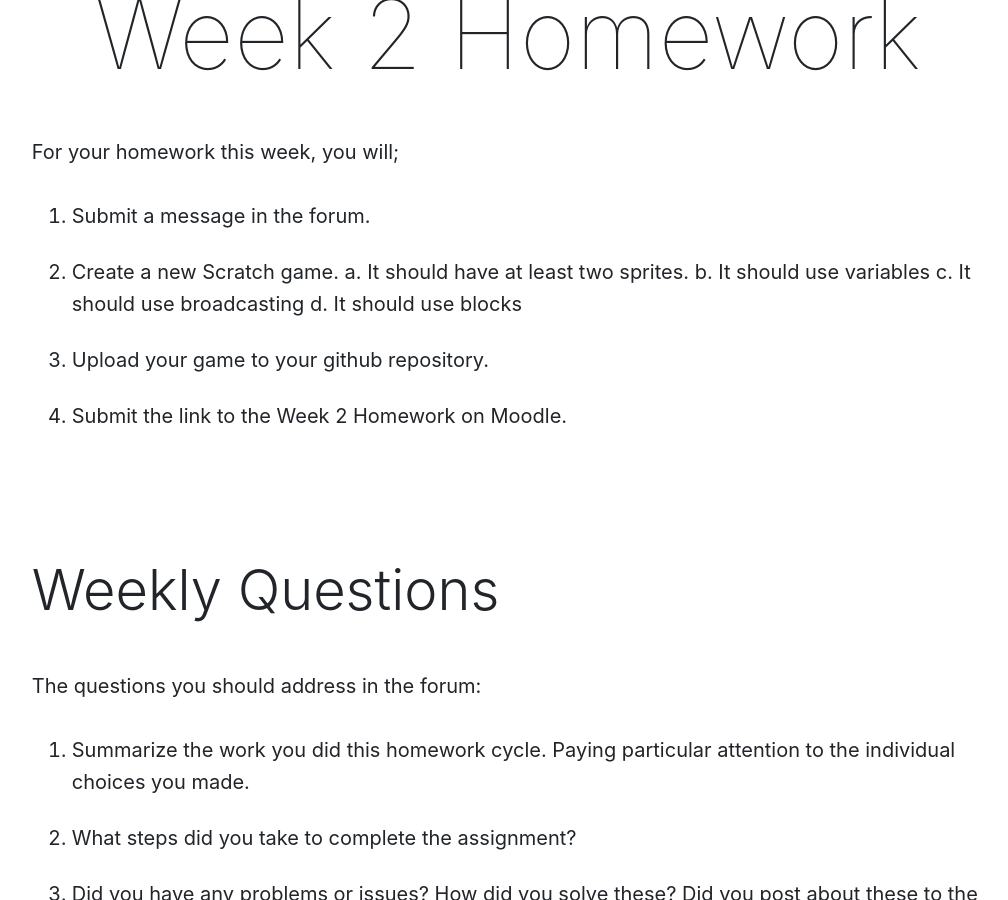
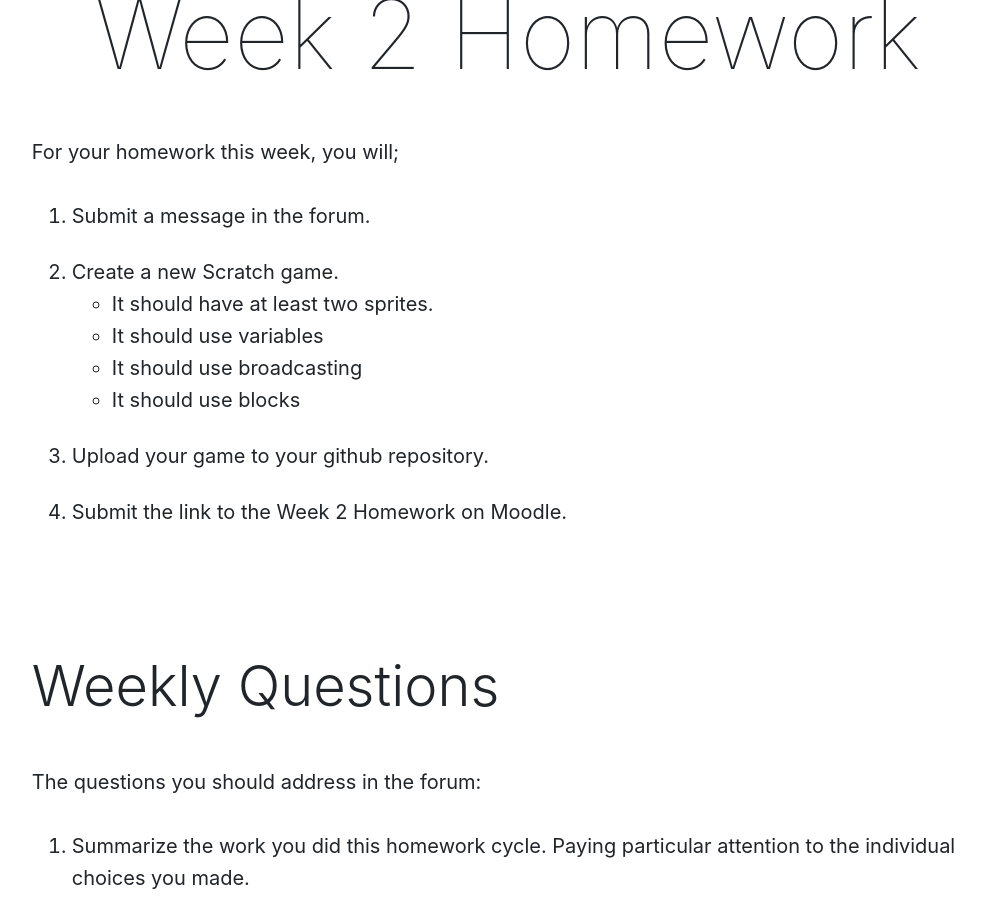
Before and after one commit to Montana-Media-Arts/creative-coding-1-Spring2019, a Jekyll site: the page built from modules/week-2/_posts/2017-01-10-homework.md, in a window 1280 px wide and 900 px high, scrolled down 445 px. Shown: the whole window, without its empty margins (132-1140 px from the left). Built offline with Jekyll 4.4.1, drawn with Linux system fonts in a browser that asks for light colours; nearby versions of some CDN libraries.

Commit message:
updated formatting

```diff
--- a/modules/week-2/_posts/2017-01-10-homework.md
+++ b/modules/week-2/_posts/2017-01-10-homework.md
@@ -10,10 +10,10 @@ For your homework this week, you will;
 
 1. Submit a message in the forum.
 2. Create a new Scratch game.
-    a. It should have at least two sprites.
-    b. It should use variables
-    c. It should use broadcasting
-    d. It should use blocks
+    - It should have at least two sprites.
+    - It should use variables
+    - It should use broadcasting
+    - It should use blocks
 3. Upload your game to your github repository.
 4. Submit the link to the Week 2 Homework on Moodle.
 
```
